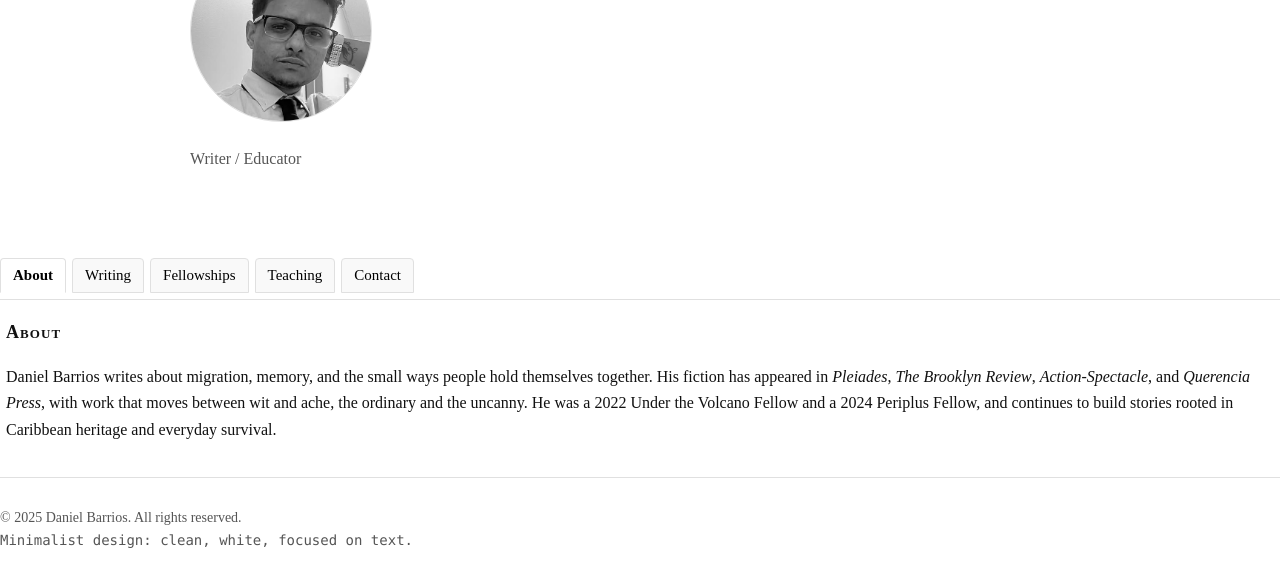
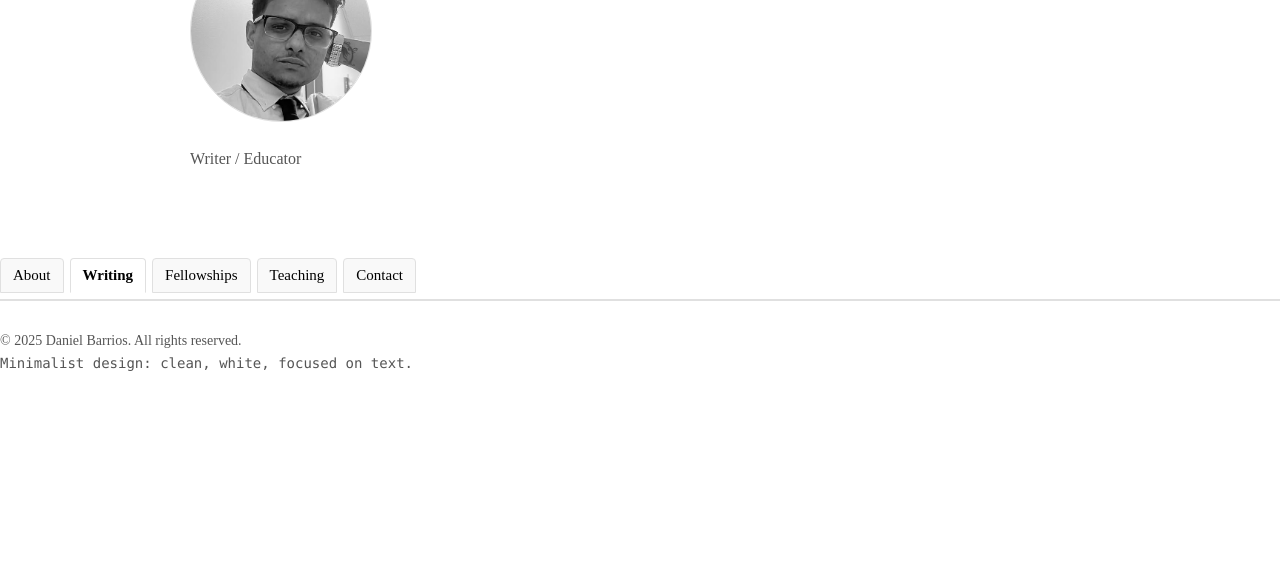
Before and after one commit to barriosnewyork/barriosnewyork.github.io, a plain HTML site: page index.html in a window 1280 px wide. Both pictures are taken after a click on the tab "Writing". Shown: the part 165-752 px from the top of the page. Drawn offline with Linux system fonts and the light colour scheme.

Commit message:
Update index.html

```diff
--- a/index.html
+++ b/index.html
@@ -256,19 +256,21 @@
   </div>
 
 <script>
- // Simple tabs controller
+ // Simple, accessible tabs
   const tabs   = document.querySelectorAll('[role="tab"]');
-  const panels = document.querySelectorAll('.panel');
+  const panels = document.querySelectorAll('[role="tabpanel"]');
 
-  tabs.forEach(btn => {
-    btn.addEventListener('click', () => {
-      // unset current state
+  tabs.forEach(tab => {
+    tab.addEventListener('click', () => {
+      // reset all
       tabs.forEach(t => t.setAttribute('aria-selected', 'false'));
       panels.forEach(p => p.setAttribute('aria-hidden', 'true'));
 
-      // set new state
-      btn.setAttribute('aria-selected', 'true');
-      const target = btn.getAttribute('aria-controls'); // e.g., "writing"
-      const panel  = document.getElementById(target);
+      // activate clicked tab
+      tab.setAttribute('aria-selected', 'true');
+      const id = tab.getAttribute('aria-controls'); // e.g., "writing"
+      const panel = document.getElementById(id);
       if (panel) panel.setAttribute('aria-hidden', 'false');
     });
+  });
+</script>
```
